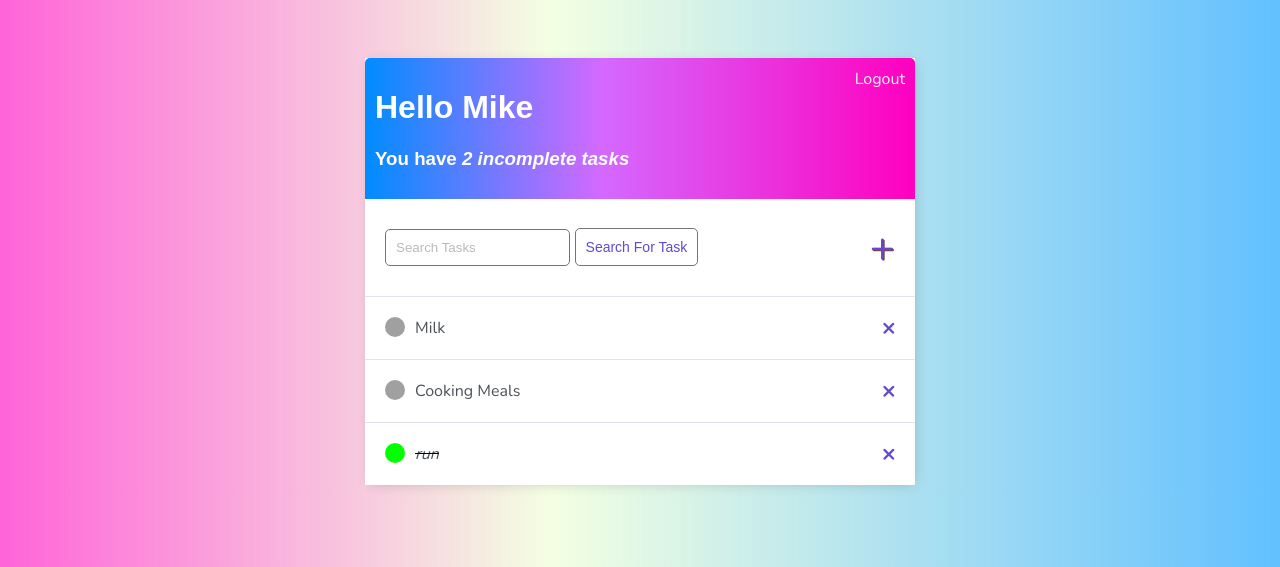
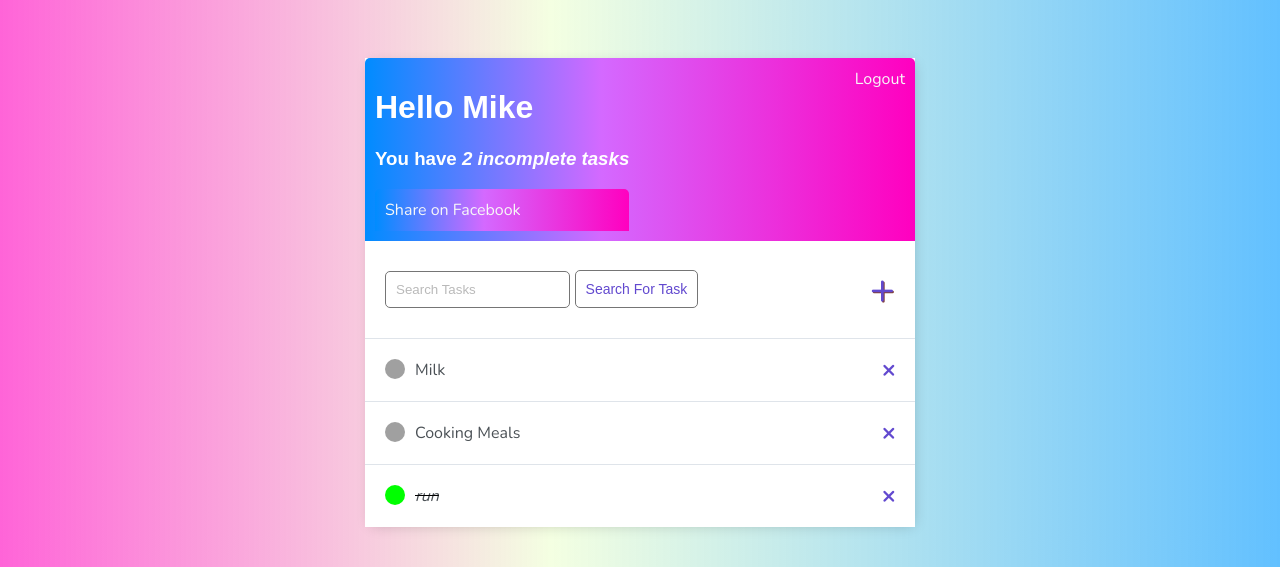
Before and after one commit to tauhidm01/Django-ToDoList-App, a Django app: page / in a window 1280 px wide. Shown: the top 567 px of the page. Run offline with Django 4.2, Linux system fonts and the light colour scheme; a user stored in the database is signed in; data comes from the database, SQL or seed files in the repository; both versions use the stored data as it was after the commit.

Commit message:
Facebook Social Share Link Added

```diff
--- a/todolistprj/todo/templates/todo/task_list.html
+++ b/todolistprj/todo/templates/todo/task_list.html
@@ -5,6 +5,14 @@
     <div>
         <h1>Hello {{ request.user|title }}</h1>
         <h3> You have <i>{{ count }} incomplete task{{ count|pluralize:'s' }}</i></h3>
+
+        <div class="header-bar">
+        <a href="https://www.facebook.com/sharer/sharer.php?u={{ request.build_absolute_uri }}/">
+            Share on Facebook
+        </a>
+</div>
+
+
     </div>
     {% if request.user.is_authenticated %}
     <a href="{% url 'logout' %}">Logout</a>
@@ -30,7 +38,6 @@
             <i><s><a href="{%url 'tasks-update' tasks.id%}">{{ tasks }}</a></s></i>
         </div>
         <a class="delete-link" href="{% url 'tasks-delete' tasks.id%}">&#215;</a>
-
         {% else %}
         <div class="task-title">
             <div class="task-incomplete-icon"></div>
@@ -45,23 +52,4 @@
     <a href="{% url 'task-create'%}">Add New Task</a>
     {% endfor %}
 </div>
-
-    <!--
- <table>
-    <tr>
-        <th>Tasks</th>
-    </tr>
-    {% for tasks in task %}
-    <tr>
-        <td>{{tasks.id}} - {{tasks.title}}</td>
-        <td><a href="{% url 'tasks-detail' tasks.id%}">View</a> </td>
-        <td><a href="{% url 'task-create'%}">Add</a> </td>
-        <td><a href="{% url 'tasks-update' tasks.id%}">Edit</a>
-        <td><a href="{% url 'tasks-delete' tasks.id%}">Delete</a> </td>
-    </tr>
-    {% empty %}
-    <h3>No tasks in list</h3>
-    <a href="{% url 'task-create'%}">Add New Task</a>
-    {% endfor %}
-</table> -->
 {% endblock content %}
--- a/todolistprj/todolistprj/settings.py
+++ b/todolistprj/todolistprj/settings.py
@@ -32,6 +32,7 @@ ALLOWED_HOSTS = []
 # Application definition
 
 INSTALLED_APPS = [
+    'django_social_share',
     'django.contrib.admin',
     'django.contrib.auth',
     'django.contrib.contenttypes',
@@ -60,6 +61,7 @@ TEMPLATES = [
         'APP_DIRS': True,
         'OPTIONS': {
             'context_processors': [
+                'django.template.context_processors.request',
                 'django.template.context_processors.debug',
                 'django.template.context_processors.request',
                 'django.contrib.auth.context_processors.auth',
```
Also changed, not shown: todolistprj/db.sqlite3.
